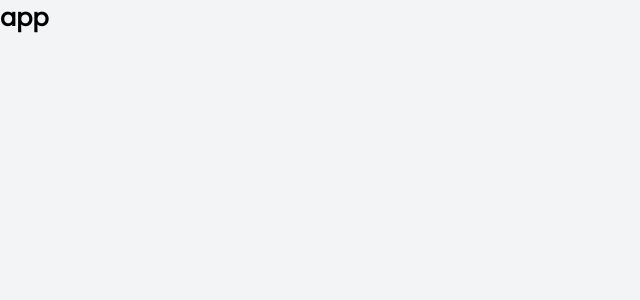
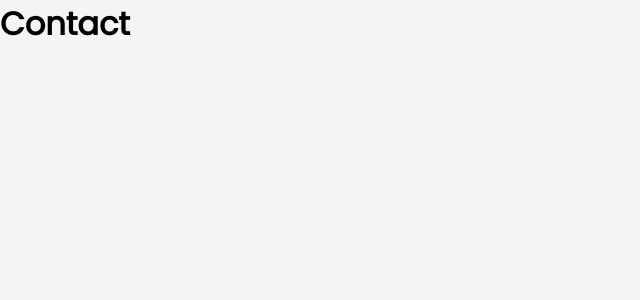
Before and after one commit to ela-md/educational-website, a React (Vite) app: page /contact in a window 1280 px wide. Shown: the top 300 px of the page, without its empty margins (0-640 px from the left). Built offline with nearby package versions, Linux system fonts and the light colour scheme.

Commit message:
create routes

```diff
--- a/package.json
+++ b/package.json
@@ -13,7 +13,8 @@
     "@reduxjs/toolkit": "^2.6.1",
     "react": "^19.0.0",
     "react-dom": "^19.0.0",
-    "react-redux": "^9.2.0"
+    "react-redux": "^9.2.0",
+    "react-router-dom": "^7.5.0"
   },
   "devDependencies": {
     "@eslint/js": "^9.21.0",
--- a/src/App.jsx
+++ b/src/App.jsx
@@ -1,13 +1,20 @@
-
+import { Route, Routes } from 'react-router-dom'
 import './App.css'
+import HomePage from './pages/home/HomePage'
+import CartPage from './pages/cart/CartPage'
+import AboutePage from './pages/about/AboutPage'
+import ContactPage from './pages/contact/ContactPage'
 
 function App() {
 
 
   return (
-    <>
-      <h2>app</h2>
-    </>
+    <Routes>
+      <Route path='/' element={<HomePage/>} />
+      <Route path='/cart' element={<CartPage/>} />
+      <Route path='/about' element={<AboutePage/>} />
+      <Route path='/contact' element={<ContactPage/>} />
+    </Routes>
   )
 }
 
--- a/src/main.jsx
+++ b/src/main.jsx
@@ -4,11 +4,14 @@ import './index.css'
 import App from './App.jsx'
 import { Provider } from 'react-redux'
 import store from './Redux/store.js'
+import { BrowserRouter } from 'react-router-dom'
 
 createRoot(document.getElementById('root')).render(
   <StrictMode>
     <Provider store={store}>
+    <BrowserRouter>
     <App />
+    </BrowserRouter>
     </Provider>
 
   </StrictMode>,
--- /dev/null
+++ b/src/pages/about/AboutPage.jsx
@@ -0,0 +1,13 @@
+
+import './AboutPage.css'
+
+function AboutPage () {
+
+    return (
+        <>
+        <h1>About</h1>
+        </>
+    )
+}
+
+export default AboutPage
--- /dev/null
+++ b/src/pages/contact/ContactPage.jsx
@@ -0,0 +1,13 @@
+
+import './ContactPage.css'
+
+function ContactPage () {
+
+    return (
+        <>
+        <h1>Contact</h1>
+        </>
+    )
+}
+
+export default ContactPage
```
Also changed, not shown: src/pages/about/AboutPage.css (added), src/pages/contact/ContactPage.css (added), 1 other file (tests, documents, lock files or other folders).
